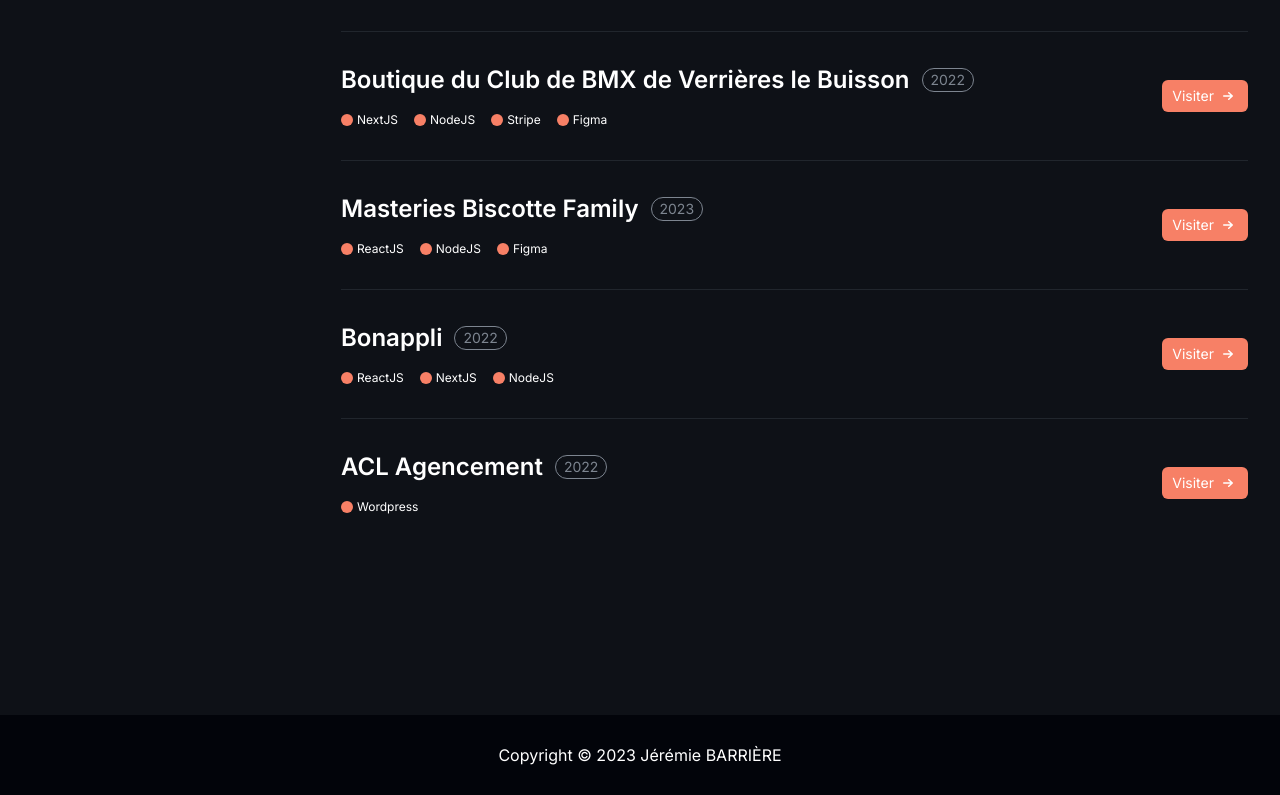
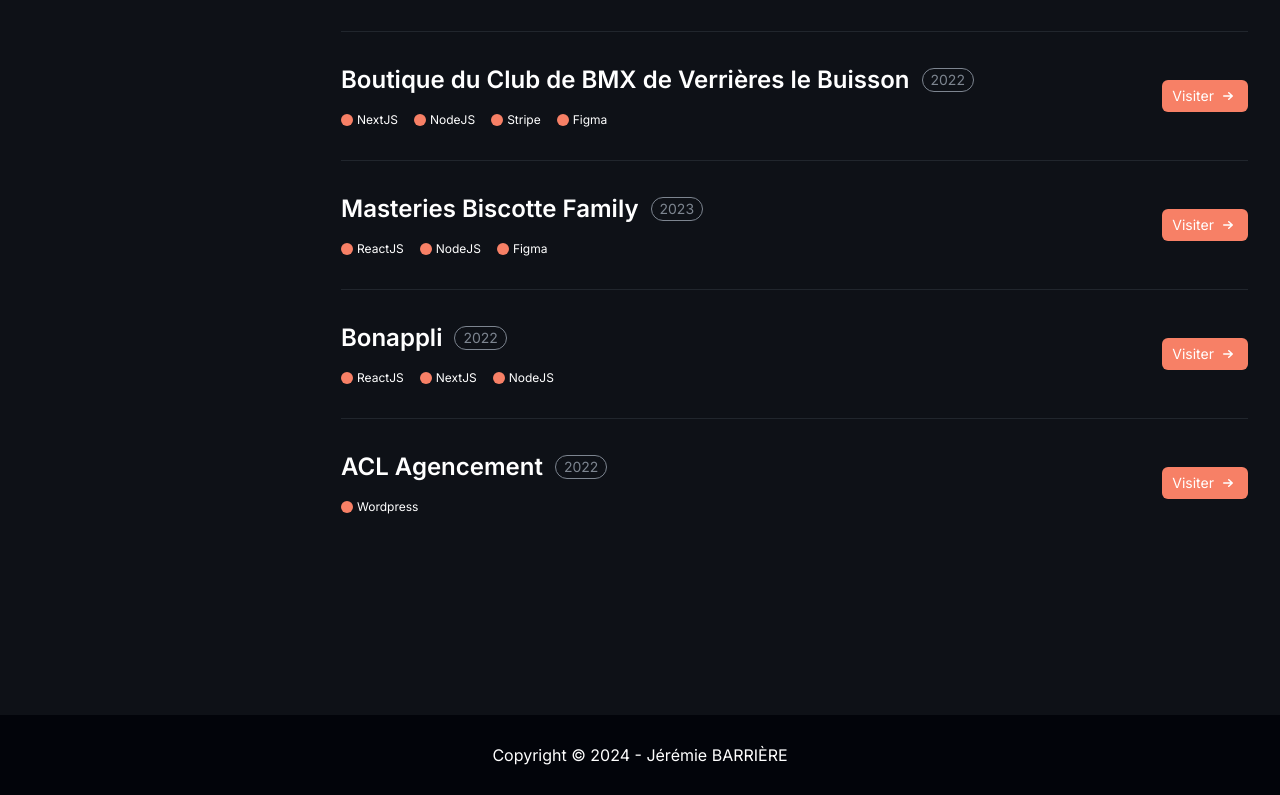
Before and after one commit to StarlingSG1/portefolio, a Next.js app: page / in a window 1280 px wide. Shown: the part 1383-2178 px from the top of the page. Built offline with nearby package versions, Linux system fonts and the light colour scheme.

Commit message:
[update] copyright year and age with a js function

```diff
--- a/app/data/sidebar.tsx
+++ b/app/data/sidebar.tsx
@@ -1,7 +1,14 @@
+function calculateAge() {
+    const BIRTHDAY = new Date('2001-05-09');
+    const ageDifMs = Date.now() - BIRTHDAY.getTime();
+    const ageDate = new Date(ageDifMs);
+    return Math.abs(ageDate.getUTCFullYear() - 1970);
+}
+
 export const sidebarData = {
     name: 'Jérémie Barrière',
     job: 'Développeur Full Stack',
-    age: '22 ans',
+    age: `${calculateAge()} ans`,
     location: 'Yerres, 91330',
     enterprise: 'SNCF Réseau',
     school: 'EFREI Paris',
--- a/app/page.tsx
+++ b/app/page.tsx
@@ -20,6 +20,10 @@
     const sectionPosition = sectionRefs[index]?.current?.offsetTop ?? 0 - 64;
     window.scrollTo({ top: sectionPosition, behavior: 'smooth' });
   };
+
+  function getYear() {
+    return new Date().getFullYear();
+  }
 
   return (
     <main className='flex flex-col'>
@@ -45,7 +49,7 @@
         </div>
       </section>
       <footer className='h-20 mt-10 bg-black w-full flex justify-center items-center'>
-        <p>Copyright © 2023 Jérémie BARRIÈRE</p>
+        <p>Copyright © {getYear()} - Jérémie BARRIÈRE</p>
       </footer>
     </main>
   )
```
